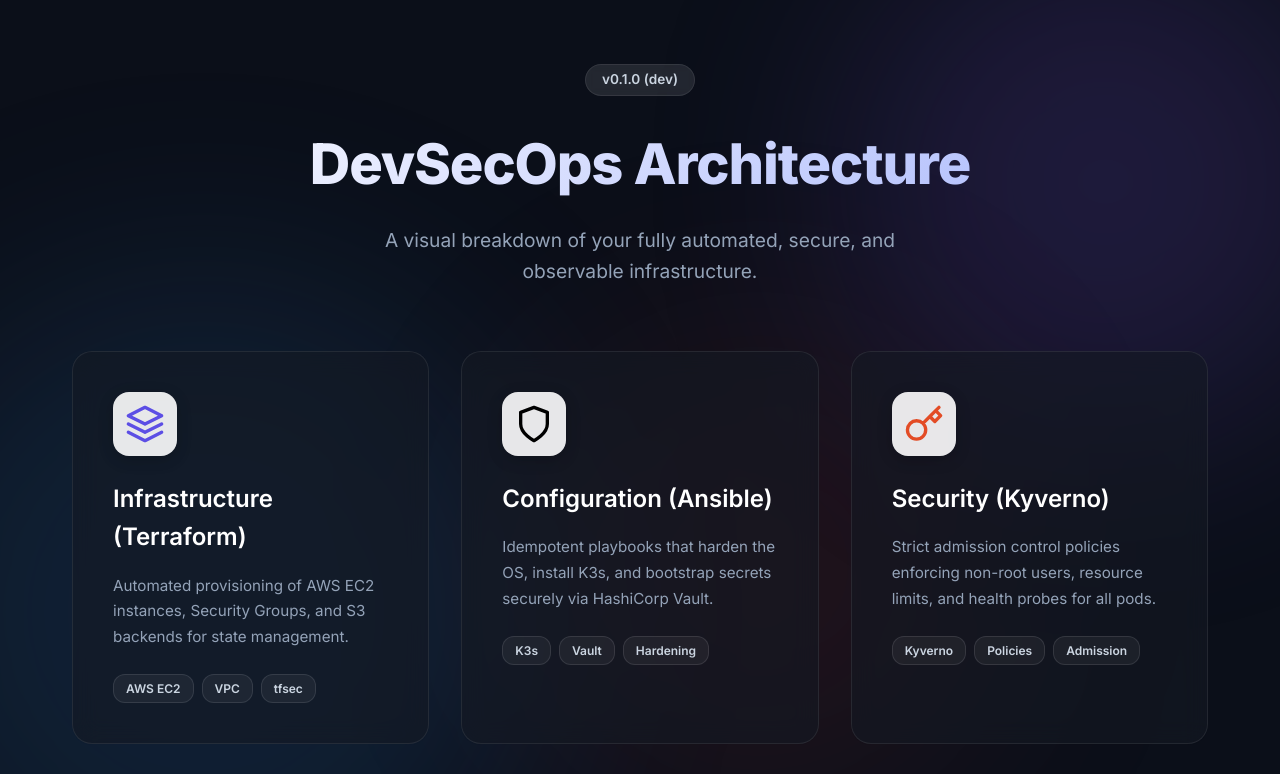
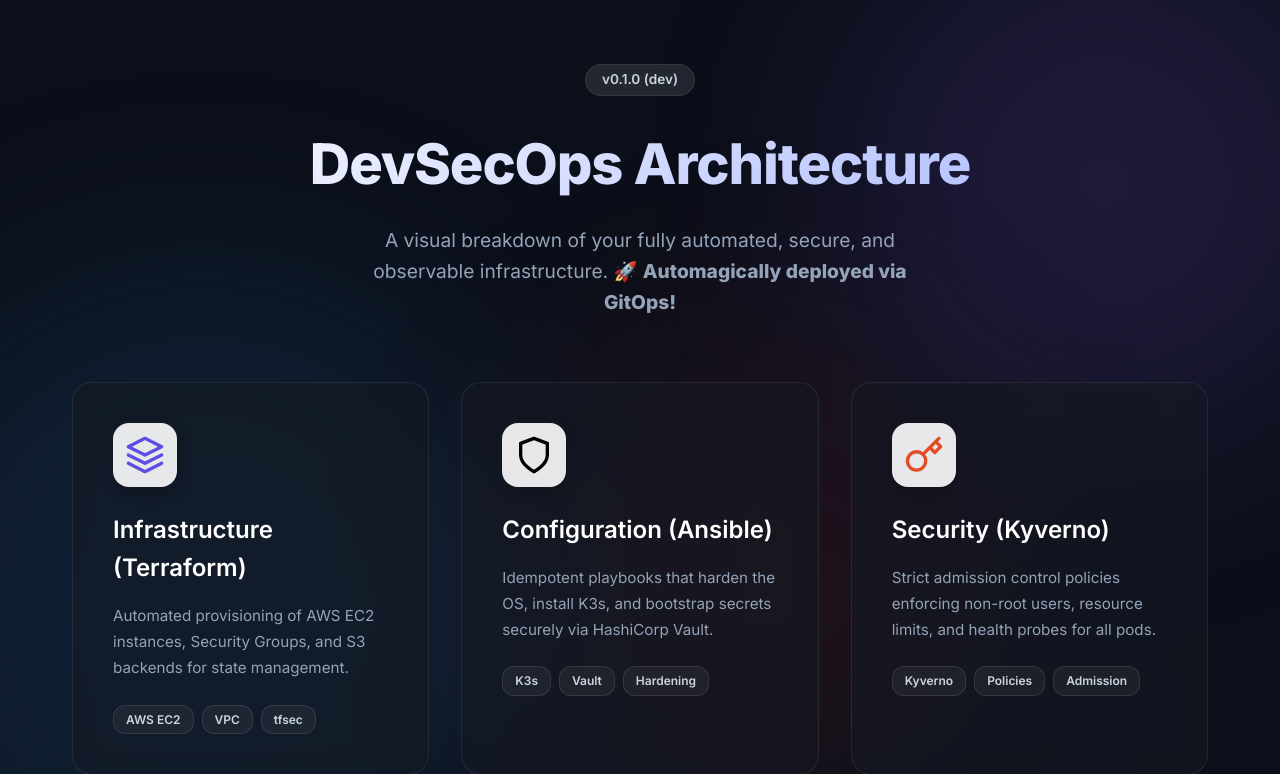
Before and after one commit to Ankitkumar028/DevsecOps_full_stack_8AUg, a Flask app: page / in a window 1280 px wide. Shown: the top 774 px of the page. Run offline with Flask 3, Linux system fonts and the light colour scheme.

Commit message:
feat: add GitOps deployment message to frontend

```diff
--- a/app/templates/index.html
+++ b/app/templates/index.html
@@ -18,7 +18,7 @@
         <header>
             <div class="version-badge">v{{ version }} ({{ environment }})</div>
             <h1>DevSecOps Architecture</h1>
-            <p class="subtitle">A visual breakdown of your fully automated, secure, and observable infrastructure.</p>
+            <p class="subtitle">A visual breakdown of your fully automated, secure, and observable infrastructure. 🚀 <b>Automagically deployed via GitOps!</b></p>
         </header>
 
         <main class="grid">
```
